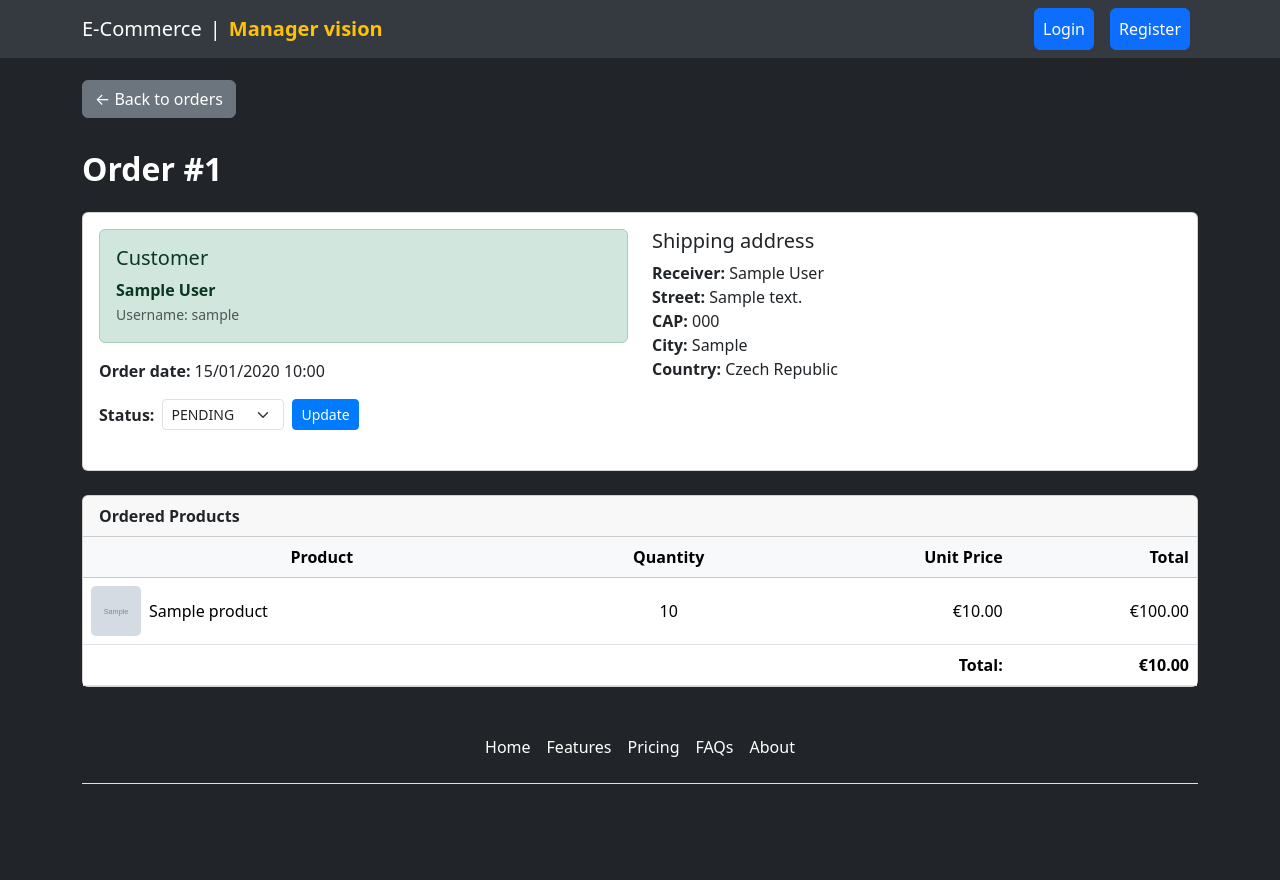
After one commit to niccobarto/Django_e-commerce, a Django app: page /management/order_detail/1 in a window 1280 px wide. The commit adds this page. Run offline with Django 5.2, Linux system fonts and the light colour scheme; tables that the repository leaves empty hold one stand-in row (values such as "Sample post"); grey boxes marked "Sample" are stand-in pictures; some libraries are stand-ins or nearby versions.

Commit message:
Implemented the management of the orders. Now the manager can view all the orders, filter the list of orders and change the shipment status

```diff
--- a/management/templates/management/manager_navbar.html
+++ b/management/templates/management/manager_navbar.html
@@ -17,7 +17,7 @@
                         <li class="nav-item mx-2"><a class="nav-link" href="{% url 'manage_products' %}">Products</a></li>
                         <li class="nav-item mx-2"><a class="nav-link" href="{% url 'manage_categories' %}">Categories</a></li>
                         <li class="nav-item mx-2"><a class="nav-link" href="{% url 'manage_users' %}">Users</a></li>
-                        <li class="nav-item mx-2"><a class="nav-link" href="#">Orders</a></li>
+                        <li class="nav-item mx-2"><a class="nav-link" href="{% url 'manage_orders' %}">Orders</a></li>
                         <li class="nav-item mx-2 bg-warning border-2 rounded px-2 fw-bold"><a class="nav-link text-dark" href="{% url 'home' %}">Back to Store</a></li>
                     {% endif %}
                 {% endfor %}
--- a/management/templates/management/manager_vision.html
+++ b/management/templates/management/manager_vision.html
@@ -39,7 +39,7 @@
 
         <!-- Orders -->
         <div class="col">
-            <a href="#" class="text-decoration-none">
+            <a href="{% url 'manage_orders' %}" class="text-decoration-none">
                 <div class="card text-white bg-warning h-100 text-center p-4 shadow">
                     <h3>Manage Orders</h3>
                     <p class="mb-0">Monitor and update order shipment status</p>
--- /dev/null
+++ b/management/templates/management/order_detail.html
@@ -0,0 +1,100 @@
+{% extends 'management/manager_vision_base.html' %}
+{% block content %}
+    <div class="container mt-4">
+
+        <!-- PULSANTE TORNA INDIETRO -->
+        <a href="{% url 'manage_orders' %}" class="btn btn-secondary mb-3 mt-4">
+            ← Back to orders
+        </a>
+
+        <!-- TITOLO -->
+        <h2 class="fw-bold mb-4 mt-3">Order #{{ order.id }}</h2>
+
+        <!-- INFO GENERALI -->
+        <div class="card mb-4">
+            <div class="card-body">
+                <div class="row">
+                    <!-- Cliente -->
+                    <div class="col-12 col-lg-6 mb-4">
+                        <div class="alert alert-success p-3 mb-3">
+                            <h5 class="alert-heading mb-2">Customer</h5>
+                            <p class="mb-0 fw-semibold">{{ order.customer.first_name }} {{ order.customer.last_name }}</p>
+                            <small class="text-muted">Username: {{ order.customer.username }}</small>
+                        </div>
+
+                        <p class="card-text">
+                            <strong>Order date:</strong> {{ order.datetime|date:"d/m/Y H:i" }}<br>
+                        </p>
+                        <form method="POST" class="mt-2 d-flex gap-2 align-items-center">
+                            {% csrf_token %}
+                            <label for="status" class="fw-bold mb-0">Status:</label>
+                            <select name="status" id="status" class="form-select form-select-sm w-auto">
+                                {% for key, label in status_choices %}
+                                    <option value="{{ key }}" {% if order.status == key %}selected{% endif %}>{{ label }}</option>
+                                {% endfor %}
+                            </select>
+                            <button type="submit" class="btn btn-sm btn-primary">Update</button>
+                        </form>
+                    </div>
+
+                    <!-- Spedizione -->
+                    <div class="col-12 col-lg-6 mb-4">
+                        <h5 class="card-title">Shipping address</h5>
+                        <p class="card-text">
+                            <strong>Receiver:</strong> {{ order.shipment_first_name }} {{ order.shipment_last_name }}<br>
+                            <strong>Street:</strong> {{ order.shipment_street_address }}<br>
+                            <strong>CAP:</strong> {{ order.shipment_postal_code }}<br>
+                            <strong>City:</strong> {{ order.shipment_city }}<br>
+                            <strong>Country:</strong> {{ order.shipment_country.name }}
+                        </p>
+                    </div>
+                </div>
+            </div>
+        </div>
+
+        <!-- TABELLA PRODOTTI ORDINATI -->
+        <div class="card">
+            <div class="card-header fw-bold">
+                Ordered Products
+            </div>
+            <div class="card-body p-0">
+                <div class="table-responsive">
+                    <table class="table mb-0 align-middle">
+                        <thead class="table-light">
+                        <tr>
+                            <th class="text-center">Product</th>
+                            <th class="text-center">Quantity</th>
+                            <th class="text-end">Unit Price</th>
+                            <th class="text-end">Total</th>
+                        </tr>
+                        </thead>
+                        <tbody>
+                        {% for item in order.items.all %}
+                            <tr>
+                                <td>
+                                    <div class="d-flex align-items-center">
+                                        {% if item.product.front_image %}
+                                            <img src="{{ item.product.front_image.url }}" alt="{{ item.product.name }}"
+                                                 class="me-2 d-inline-block" style="width: 50px; height: 50px; object-fit: cover; border-radius: 5px;">
+                                        {% endif %}
+                                        <span>{{ item.product.name }}</span>
+                                    </div>
+                                </td>
+                                <td class="text-center">{{ item.quantity }}</td>
+                                <td class="text-end">€{{ item.price }}</td>
+                                <td class="text-end">€{{ item.subtotal }}</td>
+                            </tr>
+                        {% endfor %}
+                        </tbody>
+                        <tfoot>
+                        <tr>
+                            <th colspan="3" class="text-end">Total:</th>
+                            <th class="text-end">€{{ order.total_price }}</th>
+                        </tr>
+                        </tfoot>
+                    </table>
+                </div>
+            </div>
+        </div>
+    </div>
+{% endblock %}
--- a/management/urls.py
+++ b/management/urls.py
@@ -7,4 +7,6 @@ urlpatterns = [
     path('product/<int:product_id>/',views.manage_product, name='product_edit'),
     path('list_categories/',views.m_categories_list, name='manage_categories'),
     path('list_users/',views.m_users,name='manage_users'),
+    path('list_orders/',views.ManagerOrderView.as_view(),name='manage_orders'),
+    path('order_detail/<int:order_id>',views.order_detail,name='order_detail'),
 ]
--- a/management/views.py
+++ b/management/views.py
@@ -4,13 +4,16 @@ from django.shortcuts import render, redirect
 from django.contrib.auth.decorators import permission_required, login_required
 from django.contrib.auth.mixins import PermissionRequiredMixin
 from django.contrib.auth.decorators import user_passes_test
+from django_countries import countries
+from order.models import Order, OrderItem
 from .decorators import is_manager
 from store.models import Product, Category
 from accounts.models import CustomUser
-from django.views.generic import ListView
+from django.views.generic import ListView, TemplateView
 from django.contrib import messages
 from django.db.models.functions import Concat
 from django.db.models import Value
+from django.db.models.functions import Lower
 from django.db.models import Q
 from django.contrib.auth.models import Group
 # Create your views here.
@@ -110,11 +113,65 @@ def m_users(request):
             )
         return render(request,'management/manage_users.html',{'users':users,'searched':context_name})
 
-@permission_required('order_vieworder', raise_exception=True)
-@permission_required('order_vieworderitem', raise_exception=True)
-def m_orders_list(request):
-    pass
+class ManagerOrderView(PermissionRequiredMixin, ListView):
+    model=Order
+    template_name='management/manage_orders.html'
+    context_object_name='orders'
+    permission_required=['order_vieworder',
+                         'order_vieworderitem',
+                         'order_changeorder']
 
+    def get_queryset(self):
+        queryset = Order.objects.all()
+        user_context=self.request.GET.get('user')
+        product_name=self.request.GET.get('product')
+        category_id=self.request.GET.get('category')
+        country_code=self.request.GET.get('country')
+        city=self.request.GET.get('city')
+
+        if product_name:
+            queryset=queryset.filter(items__product__name__icontains=product_name)
+        if category_id:
+            queryset=queryset.filter(items__product__category_id=category_id)
+        if country_code:
+            queryset = queryset.filter(shipment_country=country_code)
+        if city:
+            queryset = queryset.filter(Q(**{ 'shipment_city__icontains': city }))
+        if user_context:
+            queryset = queryset.annotate(
+                full_name_db=Concat('customer__first_name', Value(' '), 'customer__last_name'),
+            ).filter(
+                Q(customer__username__icontains=user_context) |
+                Q(customer__first_name__icontains=user_context) |
+                Q(customer__last_name__icontains=user_context) |
+                Q(full_name_db__icontains=user_context)
+            )
+        return queryset
+
+    def get_context_data(
+            self, *, object_list=..., **kwargs
+    ):
+        context = super().get_context_data(**kwargs)
+        context['categories'] = Category.objects.all()
+        used_codes = Order.objects.values_list('shipment_country', flat=True).distinct()
+        used_countries = [(code, countries.name(code)) for code in used_codes if code]
+        context['countries'] = list(used_countries)
+        return context
+def order_detail(request,order_id):
+    order = Order.objects.get(id=order_id)
+    order_status_choices=Order._meta.get_field('status').choices
+
+    if request.method=="POST":
+        new_status=request.POST.get('status')
+        if new_status in dict(order_status_choices):
+            order.status=new_status
+            order.save()
+            messages.success(request,f"Order status changed to {new_status}")
+        else:
+            messages.error(request,f"Invalid order status")
+        return redirect('order_detail',order_id=order_id)
+    else:
+        return render(request,'management/order_detail.html',{'order':order,'status_choices':order_status_choices})
 class ManagerProductView(PermissionRequiredMixin, ListView):
     model = Product  # indica il modello da cui prendere i dati
     template_name = 'management/manage_products.html'  # il tuo template personalizzato
--- a/order/models.py
+++ b/order/models.py
@@ -44,10 +44,12 @@ class Order(models.Model):
 
 
 class OrderItem(models.Model):
-    order=models.ForeignKey(Order, on_delete=CASCADE)
-    product = models.ForeignKey(Product, on_delete=models.SET_NULL,null=True,blank=True)
+    order=models.ForeignKey(Order, related_name='items',on_delete=CASCADE)
+    product = models.ForeignKey(Product,on_delete=models.SET_NULL,null=True,blank=True)
     quantity = models.PositiveIntegerField(default=1)
     price = models.DecimalField(max_digits=8, decimal_places=2)
 
     def __str__(self):
         return f"{self.product.name} - {self.quantity} - {self.order.customer.username}"
+    def subtotal(self):
+        return self.price * self.quantity
```
Also changed, not shown: management/templates/management/manage_orders.html (added, +95 -0 lines).
